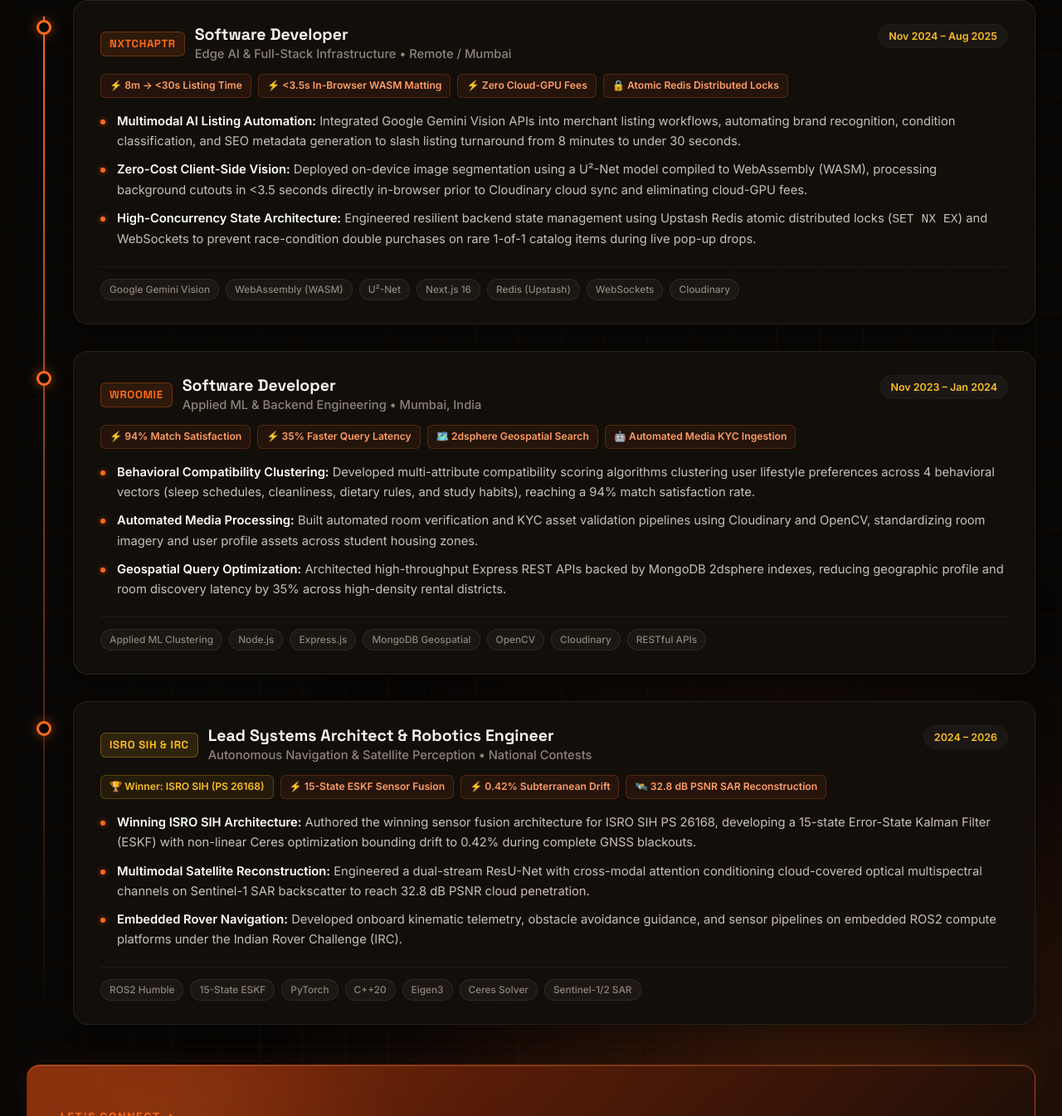
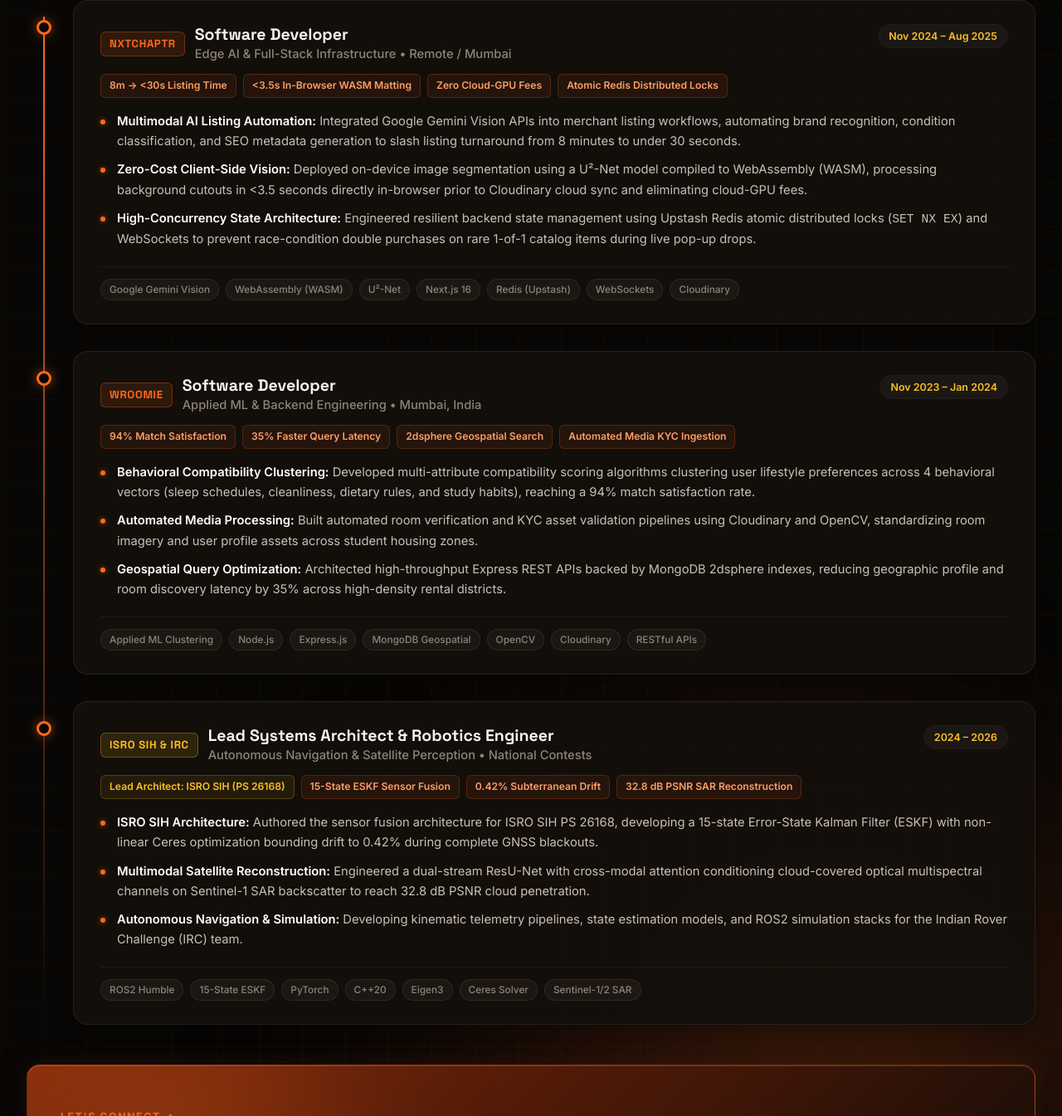
Before and after one commit to anisarve2006/anisarve2006.github.io, a plain HTML site: page index.html in a window 1280 px wide. Shown: the part 3159-4504 px from the top of the page at 83% size. Drawn offline with Linux system fonts and the light colour scheme.

Commit message:
Update achievements, rover details, and remove emojis from frontend UI

```diff
--- a/index.html
+++ b/index.html
@@ -902,10 +902,10 @@
 
               <!-- Quick Metric Highlights -->
               <div class="timeline-metrics-strip">
-                <span class="timeline-metric-chip">⚡ 8m → &lt;30s Listing Time</span>
-                <span class="timeline-metric-chip">⚡ &lt;3.5s In-Browser WASM Matting</span>
-                <span class="timeline-metric-chip">⚡ Zero Cloud-GPU Fees</span>
-                <span class="timeline-metric-chip">🔒 Atomic Redis Distributed Locks</span>
+                <span class="timeline-metric-chip">8m → &lt;30s Listing Time</span>
+                <span class="timeline-metric-chip">&lt;3.5s In-Browser WASM Matting</span>
+                <span class="timeline-metric-chip">Zero Cloud-GPU Fees</span>
+                <span class="timeline-metric-chip">Atomic Redis Distributed Locks</span>
               </div>
 
               <!-- Structured High-Signal Bullets -->
@@ -951,10 +951,10 @@
 
               <!-- Quick Metric Highlights -->
               <div class="timeline-metrics-strip">
-                <span class="timeline-metric-chip">⚡ 94% Match Satisfaction</span>
-                <span class="timeline-metric-chip">⚡ 35% Faster Query Latency</span>
-                <span class="timeline-metric-chip">🗺️ 2dsphere Geospatial Search</span>
-                <span class="timeline-metric-chip">🤖 Automated Media KYC Ingestion</span>
+                <span class="timeline-metric-chip">94% Match Satisfaction</span>
+                <span class="timeline-metric-chip">35% Faster Query Latency</span>
+                <span class="timeline-metric-chip">2dsphere Geospatial Search</span>
+                <span class="timeline-metric-chip">Automated Media KYC Ingestion</span>
               </div>
 
               <!-- Structured High-Signal Bullets -->
@@ -1000,22 +1000,22 @@
 
               <!-- Quick Metric Highlights -->
               <div class="timeline-metrics-strip">
-                <span class="timeline-metric-chip gold">🏆 Winner: ISRO SIH (PS 26168)</span>
-                <span class="timeline-metric-chip">⚡ 15-State ESKF Sensor Fusion</span>
-                <span class="timeline-metric-chip">⚡ 0.42% Subterranean Drift</span>
-                <span class="timeline-metric-chip">🛰️ 32.8 dB PSNR SAR Reconstruction</span>
+                <span class="timeline-metric-chip gold">Lead Architect: ISRO SIH (PS 26168)</span>
+                <span class="timeline-metric-chip">15-State ESKF Sensor Fusion</span>
+                <span class="timeline-metric-chip">0.42% Subterranean Drift</span>
+                <span class="timeline-metric-chip">32.8 dB PSNR SAR Reconstruction</span>
               </div>
 
               <!-- Structured High-Signal Bullets -->
               <ul class="timeline-bullets">
                 <li class="timeline-bullet-item">
-                  <strong>Winning ISRO SIH Architecture:</strong> Authored the winning sensor fusion architecture for ISRO SIH PS 26168, developing a 15-state Error-State Kalman Filter (ESKF) with non-linear Ceres optimization bounding drift to 0.42% during complete GNSS blackouts.
+                  <strong>ISRO SIH Architecture:</strong> Authored the sensor fusion architecture for ISRO SIH PS 26168, developing a 15-state Error-State Kalman Filter (ESKF) with non-linear Ceres optimization bounding drift to 0.42% during complete GNSS blackouts.
                 </li>
                 <li class="timeline-bullet-item">
                   <strong>Multimodal Satellite Reconstruction:</strong> Engineered a dual-stream ResU-Net with cross-modal attention conditioning cloud-covered optical multispectral channels on Sentinel-1 SAR backscatter to reach 32.8 dB PSNR cloud penetration.
                 </li>
                 <li class="timeline-bullet-item">
-                  <strong>Embedded Rover Navigation:</strong> Developed onboard kinematic telemetry, obstacle avoidance guidance, and sensor pipelines on embedded ROS2 compute platforms under the Indian Rover Challenge (IRC).
+                  <strong>Autonomous Navigation & Simulation:</strong> Developing kinematic telemetry pipelines, state estimation models, and ROS2 simulation stacks for the Indian Rover Challenge (IRC) team.
                 </li>
               </ul>
 
@@ -1664,10 +1664,9 @@
           style="background-color: var(--surface-raised); border: 1px solid var(--border); border-radius: var(--radius-inner); padding: 14px 18px;">
           <h4 style="color: var(--text-primary); margin-bottom: 6px;">Key Milestones & Distinctions:</h4>
           <ul style="margin-left: 18px; color: var(--text-muted); font-size: 0.88rem; line-height: 1.55;">
-            <li><strong>Lead Architect — ISRO Smart India Hackathon (SIH 2026):</strong> Authored winning AI-ESKF
+            <li><strong>Lead Architect — ISRO Smart India Hackathon (SIH 2026):</strong> Authored AI-ESKF
               sensor-fusion architecture for PS 26168.</li>
-            <li><strong>Indian Rover Challenge (IRC):</strong> Autonomous Navigation Team developing onboard kinematic
-              estimators.</li>
+            <li><strong>Indian Rover Challenge (IRC):</strong> Autonomous Navigation Team developing kinematic simulation and state-estimation pipelines.</li>
             <li><strong>Scholastic Excellence:</strong> 8.90 / 10.0 CGPA at VIT Mumbai; 92.60% in Maharashtra State
               Board HSC Examination.</li>
           </ul>
```
Also changed, not shown: 8 other files.
